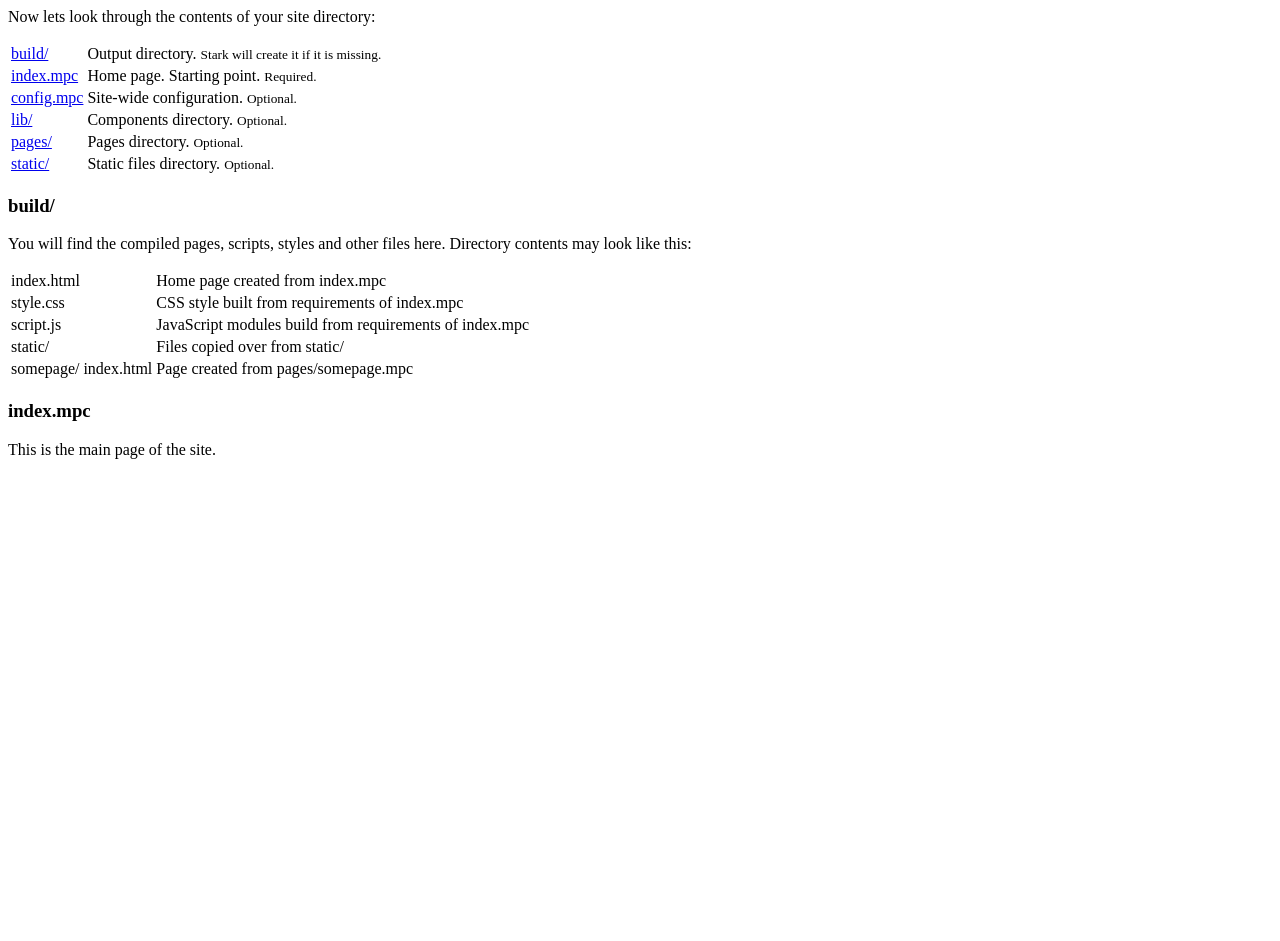
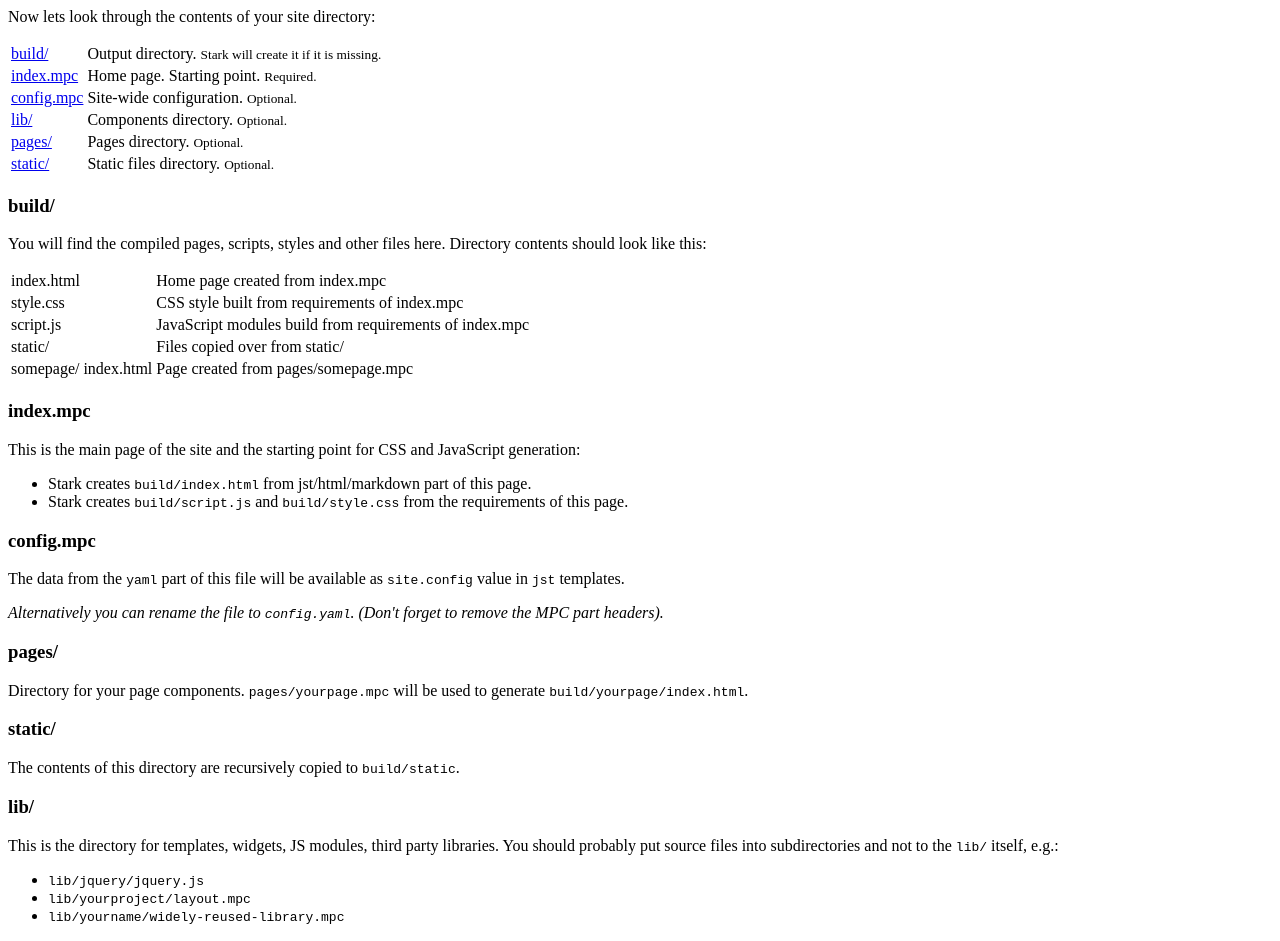
Before and after one commit to emilis/stark, a plain HTML site: page files/index.html in a window 1280 px wide. Before the commit the page ends 800 px from the top, so only its background shows below. Drawn offline with Linux system fonts and the light colour scheme.

Commit message:
Rebuilt site.

```diff
--- a/files/index.html
+++ b/files/index.html
@@ -9,9 +9,10 @@
     </table>
 </div>
 
+
 <h3 id="files-build">build/</h4>
 
-<p>You will find the compiled pages, scripts, styles and other files here. Directory contents may look like this:</p>
+<p>You will find the compiled pages, scripts, styles and other files here. Directory contents should look like this:</p>
 
 
 <div class="break def-table">
@@ -22,6 +23,40 @@
     </table>
 </div>
 
+
 <h3 id="files-index">index.mpc</h4>
 
-<p>This is the main page of the site.</p>
+<p>This is the main page of the site and the starting point for CSS and JavaScript generation:</p>
+
+<ul>
+    <li>Stark creates <tt>build/index.html</tt> from jst/html/markdown part of this page.</li>
+    <li>Stark creates <tt>build/script.js</tt> and <tt>build/style.css</tt> from the requirements of this page.</li>
+</ul>
+
+
+<h3 id="files-config">config.mpc</h4>
+
+<p>The data from the <tt>yaml</tt> part of this file will be available as <code>site.config</code> value in <tt>jst</tt> templates.</p>
+
+<p><em>Alternatively you can rename the file to <tt>config.yaml</tt>. (Don't forget to remove the MPC part headers).</em></p>
+
+
+<h3 id="files-pages">pages/</h4>
+
+<p>Directory for your page components. <tt>pages/yourpage.mpc</tt> will be used to generate <tt>build/yourpage/index.html</tt>.</p>
+
+
+<h3 id="files-static">static/</h4>
+
+<p>The contents of this directory are recursively copied to <tt>build/static</tt>.</p>
+
+
+<h3 id="files-lib">lib/</h4>
+
+<p>This is the directory for templates, widgets, JS modules, third party libraries. You should probably put source files into subdirectories and not to the <tt>lib/</tt> itself, e.g.:</p>
+
+<ul>
+    <li><tt>lib/jquery/jquery.js</tt></li>
+    <li><tt>lib/yourproject/layout.mpc</tt></li>
+    <li><tt>lib/yourname/widely-reused-library.mpc</tt></li>
+</ul>
```
Also changed, not shown: contributing/index.html (+1 -1 lines), index.html (+40 -5 lines).
